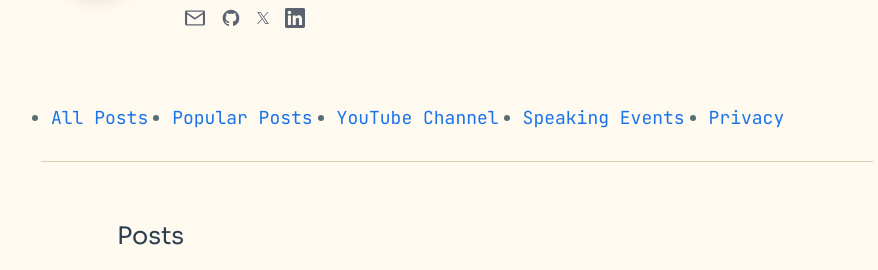
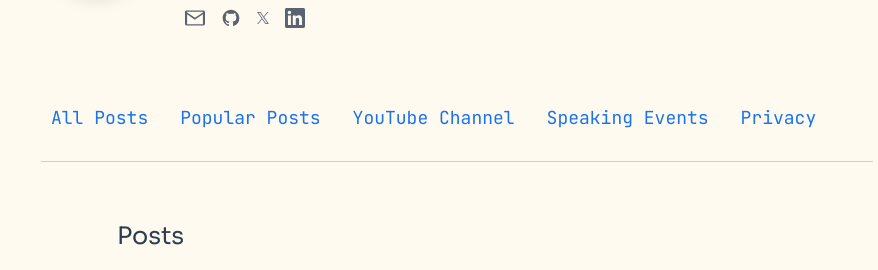
Before and after one commit to justinhj/justinhj.github.io, a Jekyll site: the page built from index.html, in a window 1280 px wide. Shown: the part 198-468 px from the top of the page, without its empty margins (183-1061 px from the left). Built offline with Jekyll 4.4.1, drawn with Linux system fonts in a browser that asks for light colours.

Commit message:
fix scrolling issue on mobile

```diff
--- a/_includes/header.html
+++ b/_includes/header.html
@@ -85,10 +85,10 @@
 
   <!-- Navigation Bar -->
   <nav class="border-b border-[var(--border-color)] mb-2">
-      <ul class="flex items-center space-x-6 font-mono text-lg list-none">
+      <ul class="flex flex-wrap items-center gap-x-8 gap-y-2 font-mono text-base md:text-lg !list-none">
           <li><a href="/index.html" class="block py-3 border-b-2 border-transparent hover:text-white">All Posts</a></li>
           <li><a href="/topposts.html" class="block py-3 border-b-2 border-transparent hover:text-white">Popular Posts</a></li>
-          <li><a href="https://www.youtube.com/c/FunctionalJustin"" class="block py-3 border-b-2 border-transparent hover:text-white">YouTube Channel</a></li>
+          <li><a href="https://www.youtube.com/c/FunctionalJustin" class="block py-3 border-b-2 border-transparent hover:text-white">YouTube Channel</a></li>
           <li><a href="/talks.html" class="block py-3 border-b-2 border-transparent hover:text-white">Speaking Events</a></li>
           <li><a href="/privacy.html" class="block py-3 border-b-2 border-transparent hover:text-white">Privacy</a></li>
       </ul>
--- a/css/style.css
+++ b/css/style.css
@@ -342,8 +342,8 @@
   .resize {
     resize: both;
   }
-  .list-none {
-    list-style-type: none;
+  .\!list-none {
+    list-style-type: none !important;
   }
   .flex-col {
     flex-direction: column;
@@ -380,6 +380,9 @@
       margin-block-end: calc(calc(var(--spacing) * 8) * calc(1 - var(--tw-space-y-reverse)));
     }
   }
+  .gap-x-8 {
+    column-gap: calc(var(--spacing) * 8);
+  }
   .space-x-2 {
     :where(& > :not(:last-child)) {
       --tw-space-x-reverse: 0;
@@ -394,12 +397,8 @@
       margin-inline-end: calc(calc(var(--spacing) * 4) * calc(1 - var(--tw-space-x-reverse)));
     }
   }
-  .space-x-6 {
-    :where(& > :not(:last-child)) {
-      --tw-space-x-reverse: 0;
-      margin-inline-start: calc(calc(var(--spacing) * 6) * var(--tw-space-x-reverse));
-      margin-inline-end: calc(calc(var(--spacing) * 6) * calc(1 - var(--tw-space-x-reverse)));
-    }
+  .gap-y-2 {
+    row-gap: calc(var(--spacing) * 2);
   }
   .truncate {
     overflow: hidden;
@@ -663,6 +662,12 @@
       padding-block: calc(var(--spacing) * 20);
     }
   }
+  .md\:text-lg {
+    @media (width >= 48rem) {
+      font-size: var(--text-lg);
+      line-height: var(--tw-leading, var(--text-lg--line-height));
+    }
+  }
   .lg\:px-8 {
     @media (width >= 64rem) {
       padding-inline: calc(var(--spacing) * 8);
```
